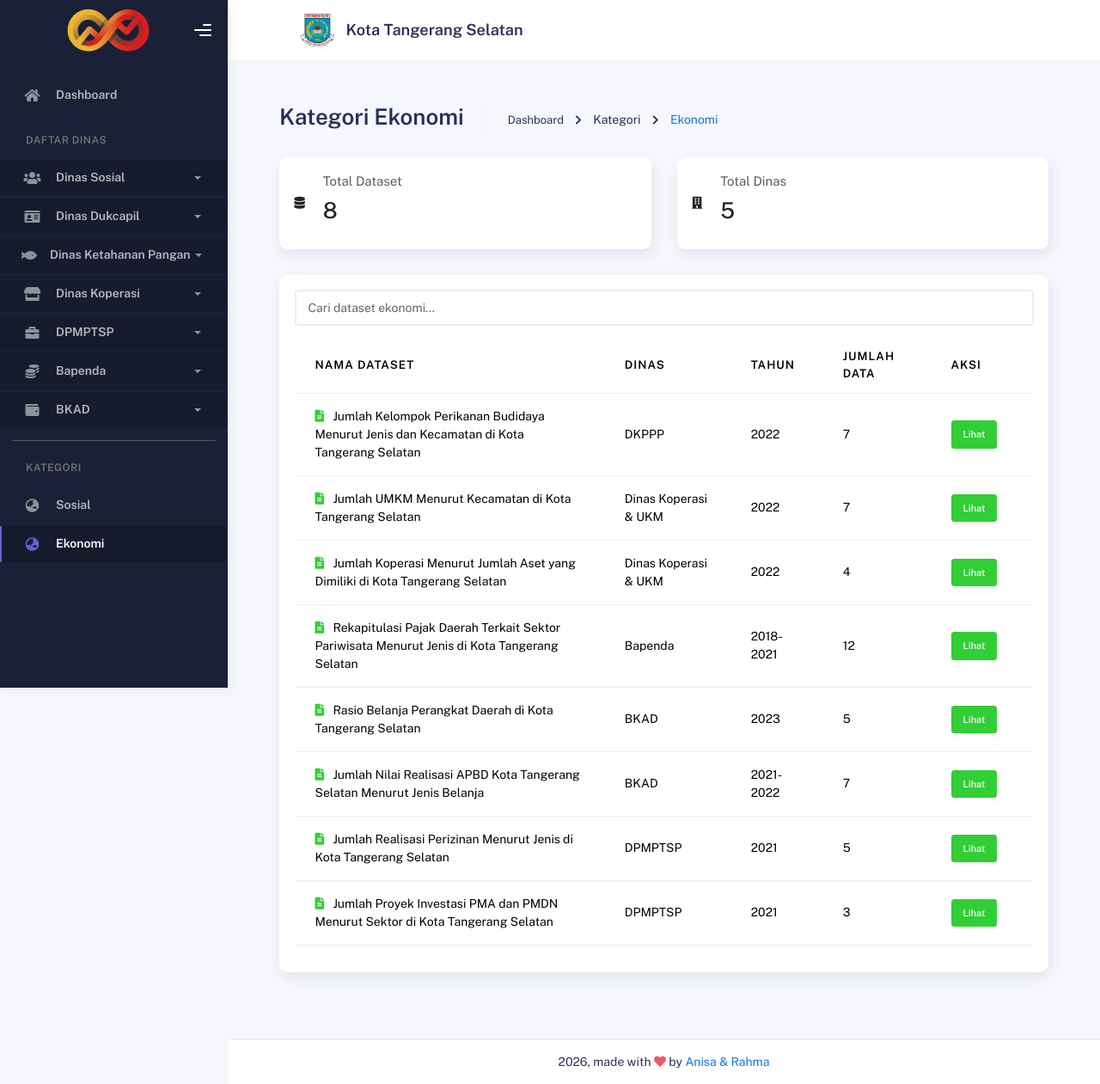
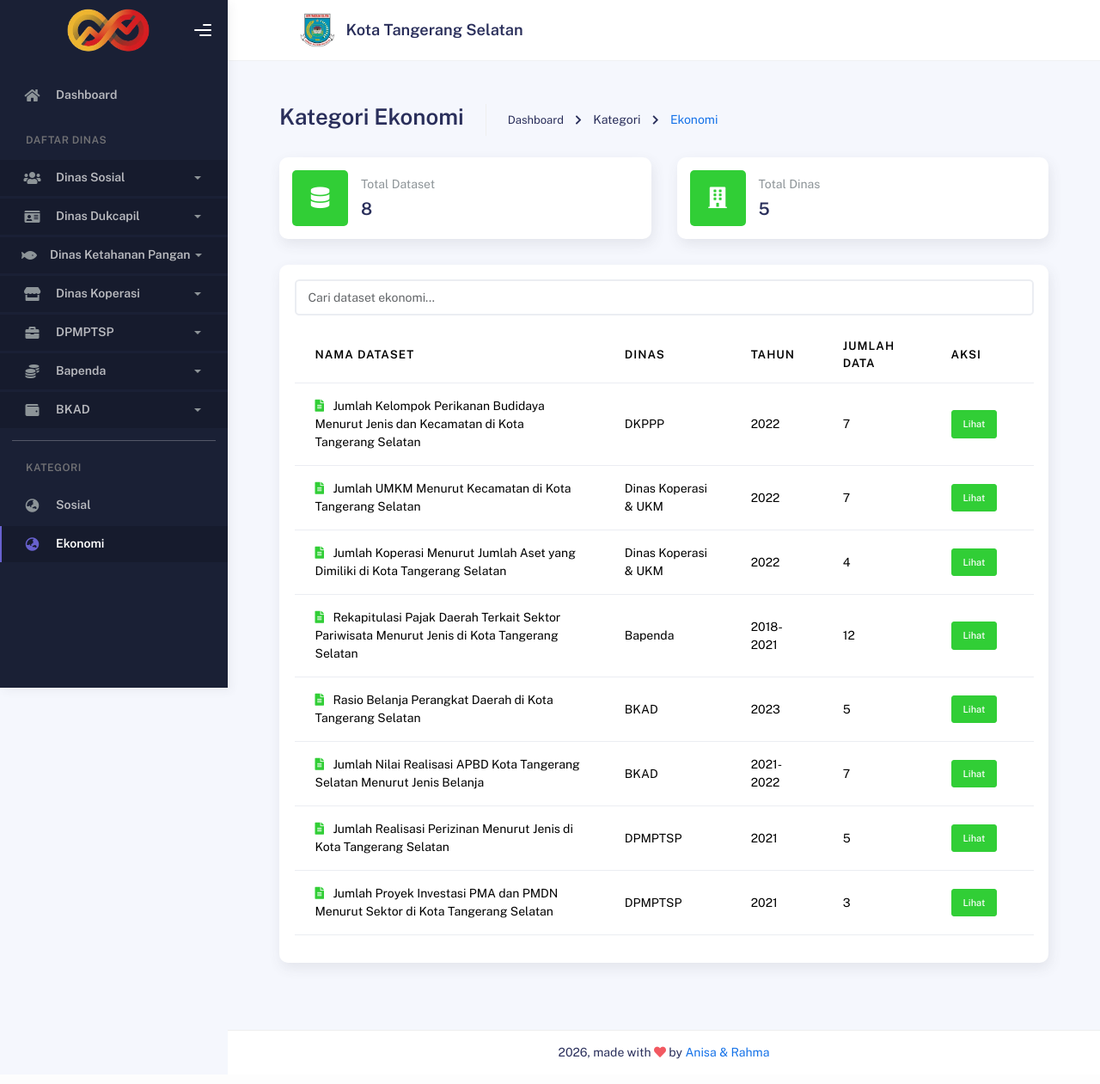
Before and after one commit to rahmaamanila/Prototype-Dashboard-Statistik-Tangsel, a Django app: page /kategori-ekonomi/ in a window 1280 px wide. Shown: the whole page at 86% size. After the commit the page ends 1232 px from the top, so only its background shows below. Run offline with Django 5.2, Linux system fonts and the light colour scheme; some libraries are stand-ins or nearby versions.

Commit message:
Merapikan tampilan sedikit

```diff
--- a/dashboard/views.py
+++ b/dashboard/views.py
@@ -517,7 +517,7 @@ def siswa(request):
         "lainnya": json.dumps([x["lainnya"] for x in data]),
 
         "api_endpoint": "/api/siswa-miskin/",
-        "api_dataset": "Jumlah Siswa Miskin",
+        "api_dataset": "Jumlah Siswa Miskin Menurut Status dan Kecamatan di Kota Tangerang Selatan Tahun 2020",
     }
 
     context.update({
@@ -574,7 +574,7 @@ def siswa(request):
 
             "ukuran": "Jumlah siswa miskin berdasarkan jenjang pendidikan dan kecamatan.",
 
-            "satuan": "Orang/Siswa",
+            "satuan": "Jiwa",
 
             "frekuensi": "Tahunan",
 
@@ -739,7 +739,7 @@ def air_minum(request):
         "sumur_ter": json.dumps([x["sumur_ter"] for x in data]),
 
         "api_endpoint": "/api/air-minum/",
-        "api_dataset": "Jenis Air Minum",
+        "api_dataset": "Jenis Air Minum yang Dikonsumsi Rumah Tangga Menurut Kecamatan di Kota Tangerang Selatan Tahun 2020",
     }
 
     context.update({
@@ -781,7 +781,7 @@ def air_minum(request):
 
             "ukuran": "Jumlah penggunaan sumber air berdasarkan jenis dan kecamatan.",
 
-            "satuan": "-",
+            "satuan": "Rumah Tangga",
 
             "frekuensi": "Tahunan",
 
@@ -910,7 +910,7 @@ def lahan(request):
         "lainnya": json.dumps([x["lainnya"] for x in data]),
 
         "api_endpoint": "/api/kepemilikan-lahan/",
-        "api_dataset": "Kepemilikan Lahan",
+        "api_dataset": "Jumlah Kepemilikan Lahan Keluarga Menurut Status dan Kecamatan di Kota Tangerang Selatan Tahun 2020",
     }
 
     context.update({
@@ -953,7 +953,7 @@ def lahan(request):
 
             "ukuran": "Jumlah kepemilikan lahan keluarga berdasarkan status dan kecamatan.",
 
-            "satuan": "-",
+            "satuan": "Bidang Lahan",
 
             "frekuensi": "Tahunan",
 
@@ -1065,7 +1065,7 @@ def kesejahteraan(request):
         "perempuan": json.dumps([x["perempuan"] for x in data]),
 
         "api_endpoint": "/api/status_kesejahteraan/",
-        "api_dataset": "Status Kesejahteraan",
+        "api_dataset": "Informasi Status Kesejahteraan Rumah Tangga dan Individu Menurut Kecamatan di Kota Tangerang Selatan Tahun 2020",
     }
 
     context.update({
@@ -1104,7 +1104,7 @@ def kesejahteraan(request):
 
             "ukuran": "Jumlah individu berdasarkan jenis kelamin dan kecamatan.",
 
-            "satuan": "Orang/Jiwa",
+            "satuan": "Jiwa",
 
             "frekuensi": "Tahunan",
 
@@ -1224,7 +1224,7 @@ def rumah(request):
         "lainnya": json.dumps([x["lainnya"] for x in data]),
 
         "api_endpoint": "/api/kepemilikan-rumah/",
-        "api_dataset": "Kepemilikan Rumah",
+        "api_dataset": "Jumlah Kepemilikan Rumah Keluarga Menurut Status dan Kecamatan di Kota Tangerang Selatan Tahun 2020",
     }
 
     context.update({
@@ -1379,7 +1379,7 @@ def usia_60_64(request):
         "jumlah": json.dumps([x["jumlah"] for x in data]),
 
         "api_endpoint": "/api/penduduk-usia/",
-        "api_dataset": "Penduduk Usia",
+        "api_dataset": "Jumlah Penduduk Menurut Usia 60-64 Tahun dan Menurut Kecamatan di Kota Tangerang Selatan Tahun 2023",
 
                 # =====================================================
         # DEFINISI
@@ -1514,7 +1514,7 @@ def ppks_dtks(request):
         ),
 
         "api_endpoint": "/api/ppks-dtks/",
-        "api_dataset": "PPKS DTKS",
+        "api_dataset": "Persentase PPKS dan DTKS Menurut Kecamatan di Kota Tangerang Selatan Tahun 2022",
 
     }
 
@@ -1552,7 +1552,7 @@ def ppks_dtks(request):
 
             "ukuran": "Jumlah PPKS dan DTKS berdasarkan kecamatan.",
 
-            "satuan": "-",
+            "satuan": "Jiwa",
 
             "frekuensi": "Tahunan",
 
@@ -1676,7 +1676,7 @@ def penduduk_jenis_kelamin(request):
         "jumlah": json.dumps([x["jumlah"] for x in data]),
 
         "api_endpoint": "/api/penduduk-jenis-kelamin/",
-        "api_dataset": "Penduduk Jenis Kelamin",
+        "api_dataset": "Tabel 4.1 Jumlah Penduduk Per Kecamatan Berdasarkan Jenis Kelamin",
 
     }
 
@@ -1871,7 +1871,7 @@ def disabilitas(request):
         "lainnya": json.dumps([x["lainnya"] for x in data]),
 
         "api_endpoint": "/api/penyandang-disabilitas/",
-        "api_dataset": "Penyandang Disabilitas",
+        "api_dataset": "Jumlah Penduduk Penyandang Disabilitas Menurut Jenis dan Kecamatan di Kota Tangerang Selatan Tahun 2022",
 
     }
 
@@ -2046,7 +2046,7 @@ def kelompok_perikanan(request):
         "pemasaran": json.dumps([x["pemasaran"] for x in data]),
 
         "api_endpoint": "/api/kelompok-perikanan/",
-        "api_dataset": "Kelompok Perikanan",
+        "api_dataset": "Jumlah Kelompok Perikanan Budidaya Menurut Jenis dan Kecamatan di Kota Tangerang Selatan Tahun 2022",
 
     }
 
@@ -2239,7 +2239,7 @@ def umkm(request):
         },
 
         "api_endpoint": "/api/umkm/",
-        "api_dataset": "UMKM",
+        "api_dataset": "Jumlah UMKM Menurut Kecamatan di Kota Tangerang Selatan Tahun 2022",
 
     }
 
@@ -2345,7 +2345,7 @@ def koperasi(request):
         ),
 
         "api_endpoint": "/api/koperasi/",
-        "api_dataset": "Koperasi",
+        "api_dataset": "Jumlah Koperasi Menurut Jumlah Aset yang Dimiliki di Kota Tangerang Selatan Tahun 2021",
 
     }
 
@@ -2556,7 +2556,7 @@ def pajak_pariwisata(request):
         "hiburan": json.dumps(hiburan),
 
         "api_endpoint": "/api/pajak-pariwisata/",
-        "api_dataset": "Pajak Pariwisata",
+        "api_dataset": "Rekapitulasi Pajak Daerah Terkait Sektor Pariwisata Menurut Jenis di Kota Tangerang Selatan Tahun 2018-2021",
 
     }
 
@@ -2727,7 +2727,7 @@ def rasio_belanja(request):
         "rasio": json.dumps(rasio),
 
         "api_endpoint": "/api/rasio-belanja/",
-        "api_dataset": "Rasio Belanja",
+        "api_dataset": "Rasio Belanja Perangkat Daerah di Kota Tangerang Selatan Tahun 2023",
 
     }
 
@@ -2934,7 +2934,7 @@ def realisasi_perizinan(request):
         ]),
 
         "api_endpoint": "/api/realisasi-perizinan/",
-        "api_dataset": "Realisasi Perizinan",
+        "api_dataset": "Jumlah Realisasi Perizinan Menurut Jenis di Kota Tangerang Selatan Tahun 2021",
 
     }
 
@@ -3130,7 +3130,7 @@ def proyek_investasi(request):
         ]),
 
         "api_endpoint": "/api/proyek-investasi/",
-        "api_dataset": "Proyek Investasi",
+        "api_dataset": "Jumlah Proyek Investasi PMA dan PMDN Menurut Sektor di Kota Tangerang Selatan Tahun 2020",
 
     }
 
@@ -3305,7 +3305,7 @@ def realisasi_apbd(request):
 
         "api_endpoint": "/api/realisasi-apbd/",
 
-        "api_dataset": "Realisasi APBD",
+        "api_dataset": "Jumlah Nilai Realisasi APBD Kota Tangerang Selatan Menurut Jenis Belanja Tahun 2022",
 
     }
 
--- a/templates/dashboard/home.html
+++ b/templates/dashboard/home.html
@@ -9,7 +9,7 @@
           <div class="col-md-7">
             <h2 class="fw-bold">Dashboard Statistik Sosial Ekonomi</h2>
 
-            <p class="text-muted">Kota Tangerang Selatan</p>
+            <!-- <p class="text-muted">Kota Tangerang Selatan</p> -->
           </div>
 
           <!-- Bagian Kanan -->
--- a/templates/dashboard/kategori_ekonomi.html
+++ b/templates/dashboard/kategori_ekonomi.html
@@ -44,59 +44,43 @@
     <div class="row">
 
         <div class="col-md-6">
-
-            <div class="card">
-
-                <div class="card-body d-flex align-items-center">
-
-                    <div class="icon-big text-center icon-primary bubble-shadow-small">
-
+      <div class="card card-stats card-round">
+        <div class="card-body">
+          <div class="row align-items-center">
+            <div class="col-icon">
+              <div class="icon-big text-center icon-success bubble-shadow-small">
                 <i class="fas fa-database"></i>
-
               </div>
-
-                    <div class="ms-4">
-
-                        <h6 class="text-muted mb-1">
-                            Total Dataset
-                        </h6>
-
-                        <h2>{{ total_dataset }}</h2>
-
             </div>
-
+            <div class="col col-stats ms-3 ms-sm-0">
+              <div class="numbers">
+                <p class="card-category">Total Dataset</p>
+                <h4 class="card-title">{{ total_dataset }}</h4>
               </div>
-
             </div>
-
+          </div>
+        </div>
+      </div>
     </div>
 
     <div class="col-md-6">
-
-            <div class="card">
-
-                <div class="card-body d-flex align-items-center">
-
+      <div class="card card-stats card-round">
+        <div class="card-body">
+          <div class="row align-items-center">
+            <div class="col-icon">
               <div class="icon-big text-center icon-success bubble-shadow-small">
-
                 <i class="fas fa-building"></i>
-
               </div>
-
-                    <div class="ms-4">
-
-                        <h6 class="text-muted mb-1">
-                            Total Dinas
-                        </h6>
-
-                        <h2>{{ total_dinas }}</h2>
-
             </div>
-
+            <div class="col col-stats ms-3 ms-sm-0">
+              <div class="numbers">
+                <p class="card-category">Total Dinas</p>
+                <h4 class="card-title">{{ total_dinas }}</h4>
               </div>
-
             </div>
-
+          </div>
+        </div>
+      </div>
     </div>
 
     </div>
```
Also changed, not shown: templates/dashboard/kategori_sosial.html (+43 -2 lines). Lines whose indentation alone changed are shown as unchanged.
